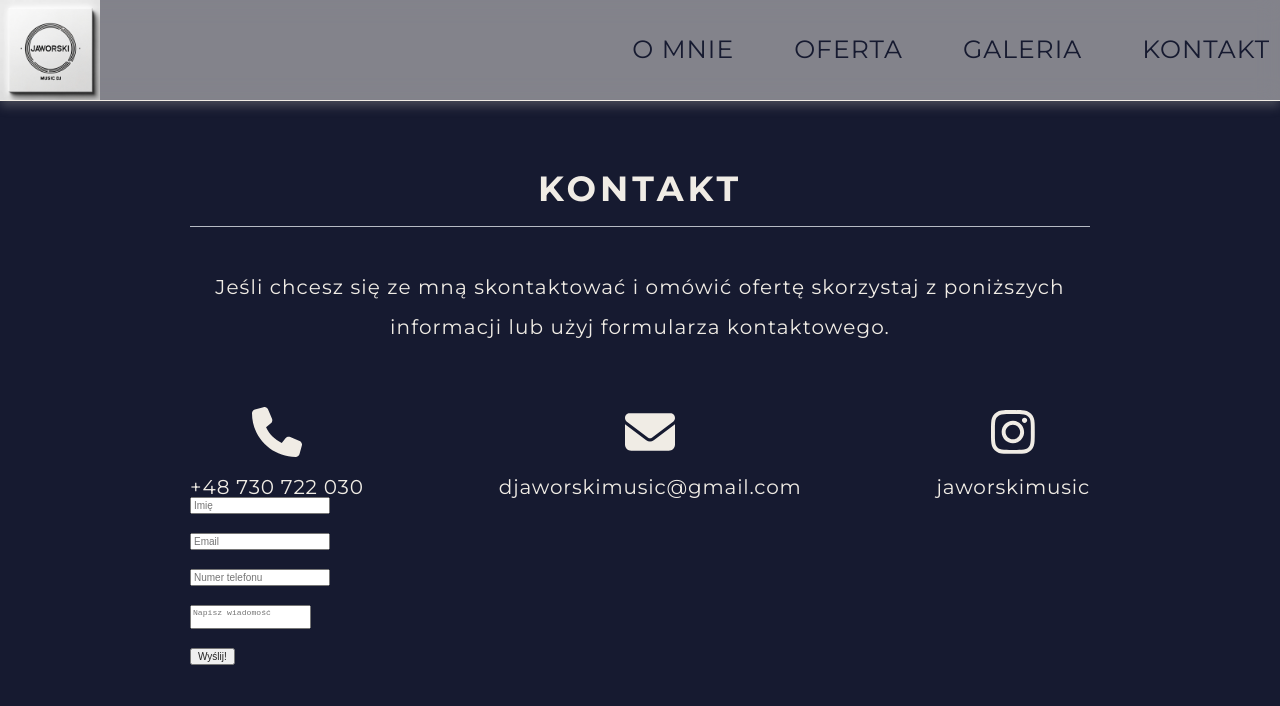
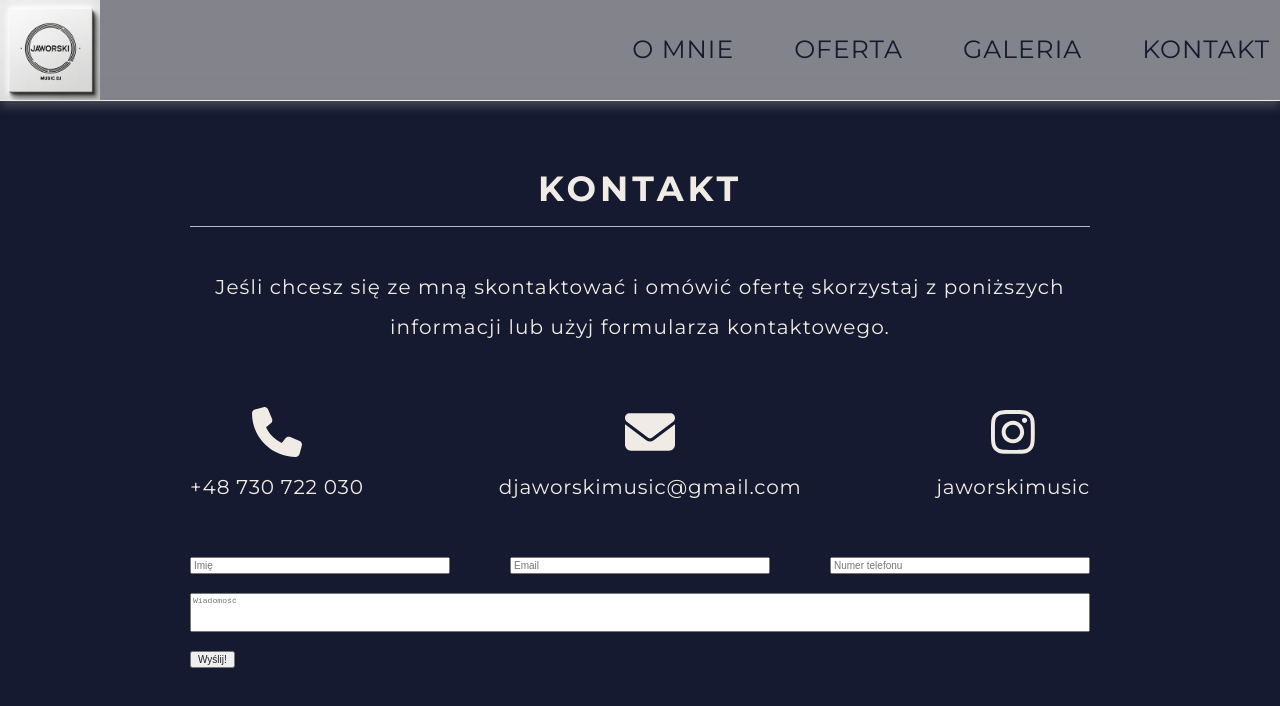
Before and after one commit to patryk-pi/Baby_Feed, a Next.js app: page /kontakt in a window 1280 px wide. Shown: the top 706 px of the page. Built offline with nearby package versions, Linux system fonts and the light colour scheme; no server answers.

Commit message:
changes in styling in ContactForm component

```diff
--- a/src/components/ContactPage/Contact/_contact.scss
+++ b/src/components/ContactPage/Contact/_contact.scss
@@ -30,5 +30,6 @@
         display: flex;
         justify-content: space-between;
         align-items: center;
+        margin-bottom: 6rem;
     }
 }
--- a/src/components/ContactPage/ContactForm/ContactForm.tsx
+++ b/src/components/ContactPage/ContactForm/ContactForm.tsx
@@ -43,6 +43,7 @@ const ContactForm = () => {
         <section className="contactform">
             <form ref={form} onSubmit={formik.handleSubmit}>
                 <div className="contactform__container">
+                    <div>
                         <input
                             type="text"
                             id="name"
@@ -55,7 +56,8 @@ const ContactForm = () => {
                         <label className="contactform__label" htmlFor="name">
                             Imię
                         </label>
-
+                    </div>
+                    <div>
                         <input
                             type="text"
                             id="email"
@@ -68,7 +70,8 @@ const ContactForm = () => {
                         <label className="contactform__label" htmlFor="email">
                             Email
                         </label>
-
+                    </div>
+                    <div>
                         <input
                             type="text"
                             id="phone"
@@ -82,17 +85,18 @@ const ContactForm = () => {
                             Numer telefonu
                         </label>
                     </div>
+                </div>
                 <div className="contactform__textarea">
                     <textarea
                         name="message"
                         id="message"
                         onChange={formik.handleChange}
                         value={formik.values.message}
-                        placeholder="Napisz wiadomość"
+                        placeholder="Wiadomość"
                         className="contactform__input"
                     ></textarea>
                     <label className="contactform__label" htmlFor="message">
-                        Napisz wiadomość
+                        Wiadomość
                     </label>
                 </div>
                 <button type="submit">Wyślij!</button>
--- a/src/components/ContactPage/ContactForm/_contactform.scss
+++ b/src/components/ContactPage/ContactForm/_contactform.scss
@@ -1,7 +1,24 @@
 .contactform {
+    &__container {
+        display: flex;
+        gap: 6rem;
+        justify-content: space-between;
+        width: 100%;
+
+        div {
+            flex-basis: 33%;
+        }
+
+        input {
+            width: 100%;
+        }
+    }
+
     &__textarea {
         textarea {
             resize: none;
+            width: 100%;
+            overflow: scroll;
         }
     }
 
```
Lines whose indentation alone changed are shown as unchanged.
